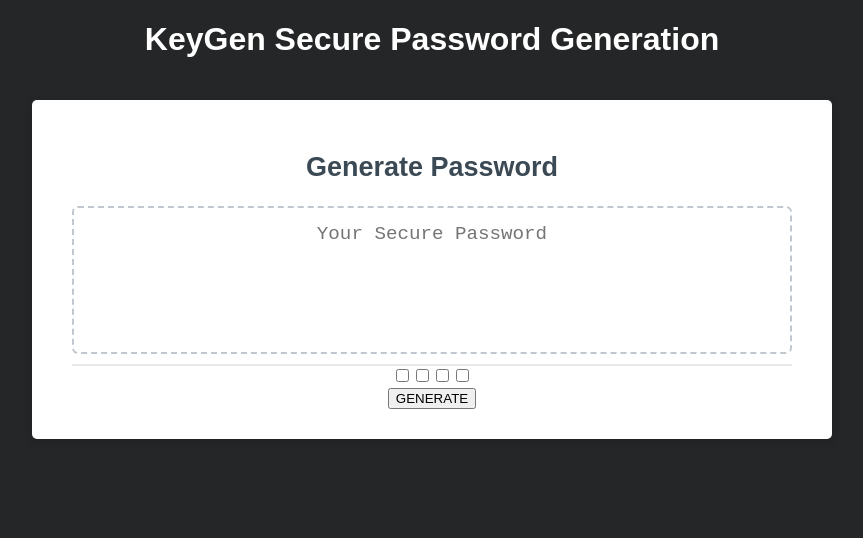
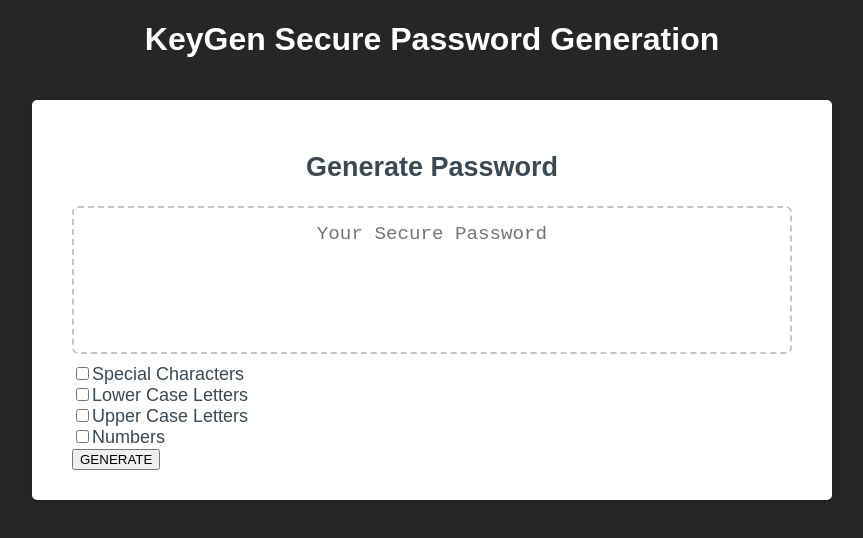
Before and after one commit to puentebravo/KeyGen-2.0, a React (Create React App) app: page / in a window 1280 px wide. Shown: the top 538 px of the page, without its empty margins (208-1071 px from the left). Built offline with nearby package versions, Linux system fonts and the light colour scheme.

Commit message:
Deleted separate css sheet, added toggle switches

```diff
--- a/src/components/passcardfooter/index.js
+++ b/src/components/passcardfooter/index.js
@@ -1,6 +1,5 @@
 import React from "react";
 import GenerateBtn from "../generatebtn/index";
-import "./passcardfooter.css";
 
 function PassCardFooter() {
   return (
@@ -9,22 +8,46 @@ function PassCardFooter() {
       <p id="lCaseEl"></p>
       <p id="uCaseEl"></p>
       <p id="numCharEl"></p> */}
-      <label className="switch" id="spcCharEl">
-        <input type="checkbox" />
-        <span className="slider"></span>
+      <div class="form-check form-switch" id="spcCharEl">
+        <input
+          class="form-check-input"
+          type="checkbox"
+          id="flexSwitchCheckDefault"
+        />
+        <label class="form-check-label" for="flexSwitchCheckDefault">
+          Special Characters
         </label>
-      <label className="switch" id="lCaseEl">
-        <input type="checkbox" />
-        <span className="slider"></span>
+      </div>
+      <div class="form-check form-switch" id="lCaseEl">
+        <input
+          class="form-check-input"
+          type="checkbox"
+          id="flexSwitchCheckDefault"
+        />
+        <label class="form-check-label" for="flexSwitchCheckDefault">
+          Lower Case Letters
         </label>
-      <label className="switch" id="uCaseEl">
-        <input type="checkbox" />
-        <span className="slider"></span>
+      </div>
+      <div class="form-check form-switch" id="uCaseEl">
+        <input
+          class="form-check-input"
+          type="checkbox"
+          id="flexSwitchCheckDefault"
+        />
+        <label class="form-check-label" for="flexSwitchCheckDefault">
+          Upper Case Letters
         </label>
-      <label className="switch" id="numCharEl">
-        <input type="checkbox" />
-        <span className="slider"></span>
+      </div>
+      <div class="form-check form-switch" id="numCharEl">
+        <input
+          class="form-check-input"
+          type="checkbox"
+          id="flexSwitchCheckDefault"
+        />
+        <label class="form-check-label" for="flexSwitchCheckDefault">
+          Numbers
         </label>
+      </div>
       <GenerateBtn />
     </div>
   );
--- a/src/components/passcardfooter/passcardfooter.css
+++ /dev/null
@@ -1,22 +0,0 @@
-p {
-  text-align: center;
-  font-size: 12px;
-}
-
-.card-footer {
-  text-align: center;
-}
-
-.card-footer::before {
-  content: " ";
-  display: block;
-  width: 100%;
-  background: #e7e9eb;
-  height: 2px;
-}
-
-.card-footer::after {
-  content: " ";
-  display: block;
-  clear: both;
-}
```
Lines whose indentation alone changed are shown as unchanged.
